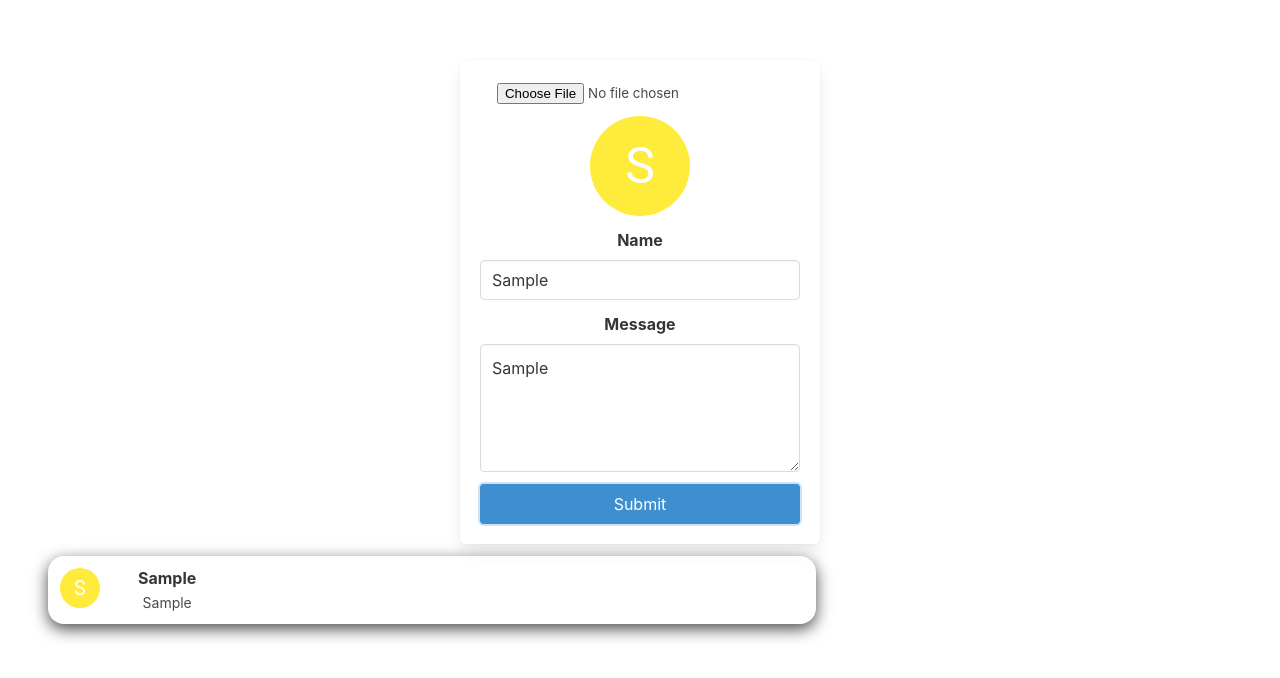
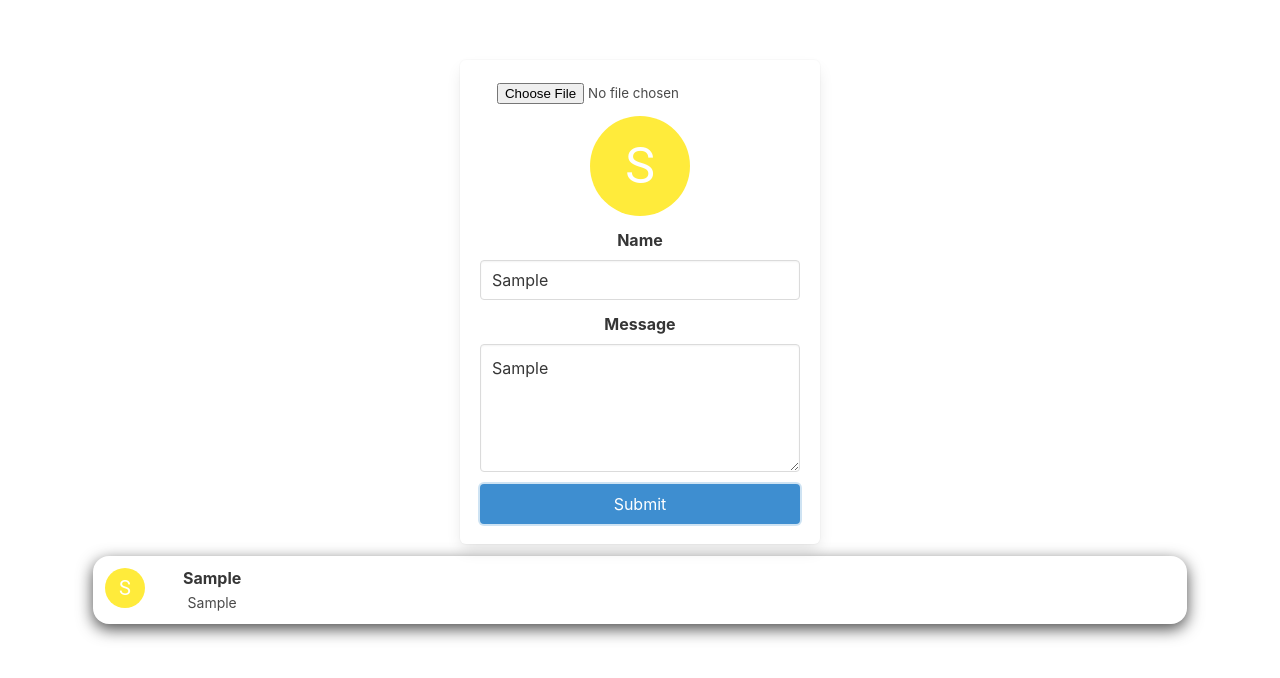
Before and after one commit to DivaniMandi/Message-page, a React (Create React App) app: page / in a window 1280 px wide. Both pictures are taken after typing "Sample", "Sample" into the empty fields and a click on the button "Submit". Shown: the top 678 px of the page. Built offline with nearby package versions, Linux system fonts and the light colour scheme.

Commit message:
Changes in notification alignment

```diff
--- a/src/components/Form.css
+++ b/src/components/Form.css
@@ -11,12 +11,13 @@
   display: flex;
   flex-flow: row wrap;
   width:100%;
-  max-width: 768px;
+  max-width: 1094px;
   min-width: 447px;
   box-shadow: 0 5px 16px 0px;
   background-color: rgb(255, 255, 255);
   align-items: center;
   border-radius: 16px;
+
 
  }
 
--- a/src/components/Form.js
+++ b/src/components/Form.js
@@ -145,7 +145,7 @@ class Form extends Component {
       </div>
       {
           this.state.showNotification ?
-           <div className style={Container.alignment}>
+           <div style={Container.alignment}>
               <div className="align-items-center">
                 <div className="media">
                   <div className="media-left">
@@ -190,7 +190,9 @@ const Container = {
     },
 
   alignment:{
-   //paddingLeft:100,
+   display:'flex',
+   alignItems:'center',
+   justifyContent:'center',
   },
 
   styles:{
```
